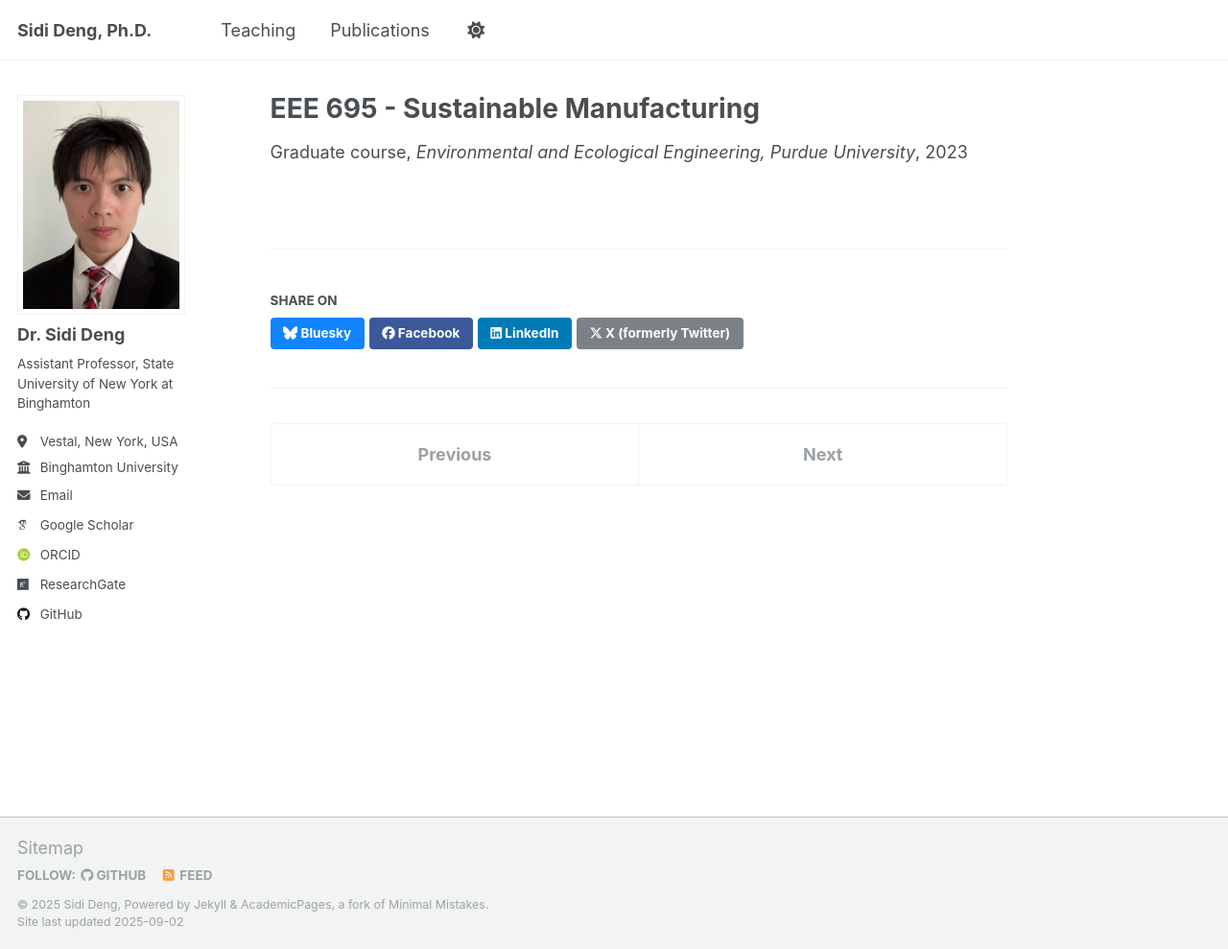
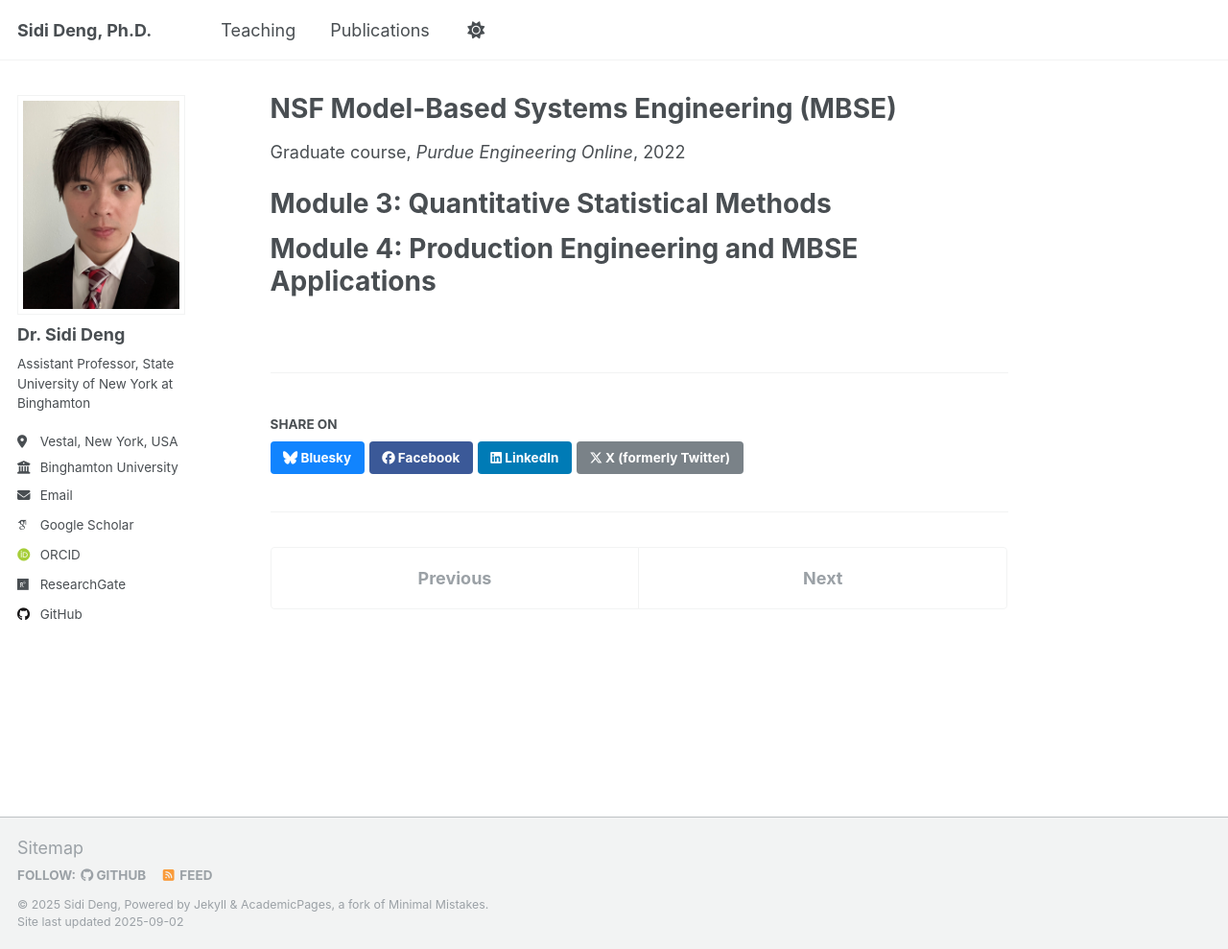
Before and after one commit to SIDIDENG/academia, a Jekyll site: the page built from _teaching/MBSE.md, in a window 1280 px wide and 989 px high. Shown: the whole window at 96% size. Built offline with Jekyll 4.4.1, drawn with Linux system fonts in a browser that asks for light colours; some web fonts are replaced.

Commit message:
Update MBSE.md

```diff
--- a/_teaching/MBSE.md
+++ b/_teaching/MBSE.md
@@ -1,22 +1,23 @@
 ---
-title: "EEE 695 - Sustainable Manufacturing"
+title: "NSF Model-Based Systems Engineering (MBSE)"
 collection: teaching
 type: "Graduate course"
-permalink: /teaching/2023-spring-teaching
-venue: "Environmental and Ecological Engineering, Purdue University"
-date: 2023-01-01
+permalink: /teaching/MBSE
+venue: "Purdue Engineering Online"
+date: 2022-01-01
 location: "West Lafayette, IN, USA"
 ---
 
 [//]: # (This is a comment)
 
-<!--- This is an HTML comment in Markdown
-Heading 1
+
+Module 3: Quantitative Statistical Methods
 ======
 
-Heading 2
+Module 4: Production Engineering and MBSE Applications
 ======
 
+<!--- This is an HTML comment in Markdown
 Heading 3
 ======
 
```
